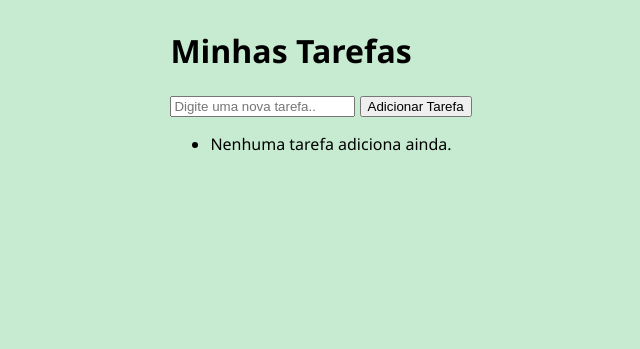
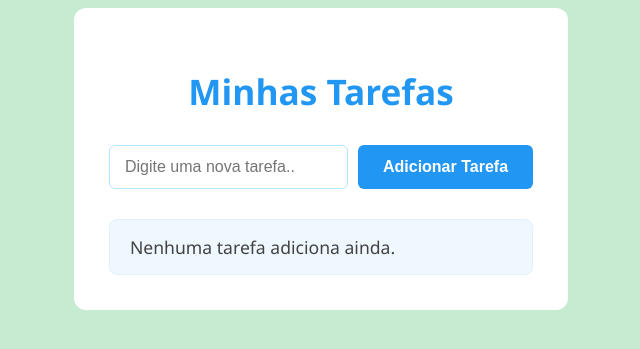
Before and after one commit to Eduardofbarreto/backendpy, a Flask app: page / in a window 1280 px wide. Shown: the top 349 px of the page, without its empty margins (319-959 px from the left). Run offline with Flask 3, Linux system fonts and the light colour scheme.

Commit message:
seguindo

```diff
--- a/static/style.css
+++ b/static/style.css
@@ -9,3 +9,89 @@ body{
     align-items: flex-start;
 
 }
+
+.container{
+    background-color: #ffffff;
+    padding: 35px;
+    border-radius: 12px;
+}
+
+h1{
+    text-align: center;
+    color: #2196f3;
+    margin-bottom: 30px;
+    font-size: 2.2em;
+    font-weight: 600;
+}
+
+.add-task-form {
+    display: flex;
+    gap: 10px; /* Espaço entre input e botão */
+    margin-bottom: 30px;
+}
+
+.add-task-form input[type="text"] {
+    flex-grow: 1;
+    padding: 12px 15px;
+    border: 1px solid #b3e5fc; /* Borda azul clara */
+    border-radius: 6px;
+    font-size: 1em;
+    outline: none; /* Remove a borda de foco padrão */
+    transition: border-color 0.2s ease, box-shadow 0.2s ease;
+}
+
+.add-task-form input[type="text"]:focus {
+    border-color: #2196f3; /* Borda azul ao focar */
+    box-shadow: 0 0 0 3px rgba(33, 150, 243, 0.2); /* Sombra de foco */
+}
+
+.add-task-form button {
+    padding: 12px 25px;
+    background-color: #2196f3; /* Azul */
+    color: white;
+    border: none;
+    border-radius: 6px;
+    cursor: pointer;
+    font-size: 1em;
+    font-weight: bold;
+    transition: background-color 0.2s ease, transform 0.1s ease;
+}
+
+.add-task-form button:hover {
+    background-color: #1976d2; /* Azul mais escuro ao passar o mouse */
+    transform: translateY(-1px); /* Pequeno efeito de elevação */
+}
+
+.add-task-form button:active {
+    transform: translateY(0); /* Efeito de clique */
+}
+
+/* Lista de tarefas */
+.task-list {
+    list-style: none; /* Remove marcadores de lista padrão */
+    padding: 0;
+    margin: 0;
+}
+
+.task-list li {
+    background-color: #f0f8ff; /* Fundo azul muito claro para cada item */
+    border: 1px solid #e0f2f7;
+    padding: 15px 20px;
+    margin-bottom: 12px;
+    border-radius: 8px;
+    display: flex;
+    justify-content: space-between;
+    align-items: center;
+    font-size: 1.1em;
+    color: #424242;
+    transition: background-color 0.2s ease, transform 0.2s ease;
+}
+
+.task-list li:last-child {
+    margin-bottom: 0; /* Remove a margem do último item */
+}
+
+.task-list li:hover {
+    background-color: #e3f2fd; /* Fundo ligeiramente mais escuro ao passar o mouse */
+    transform: translateY(-2px); /* Pequeno efeito de elevação */
+}
```
